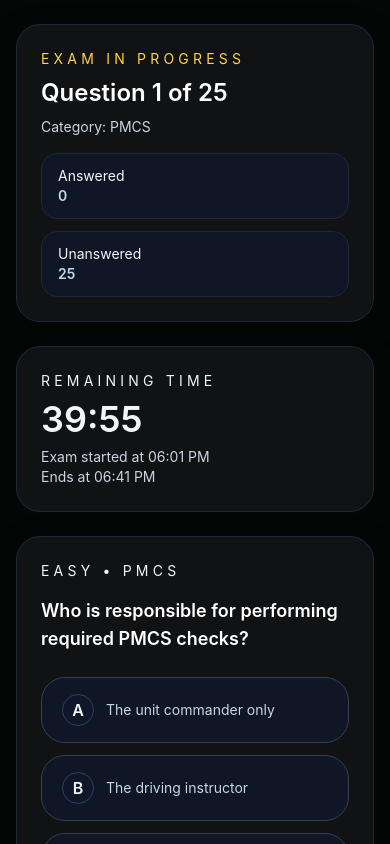
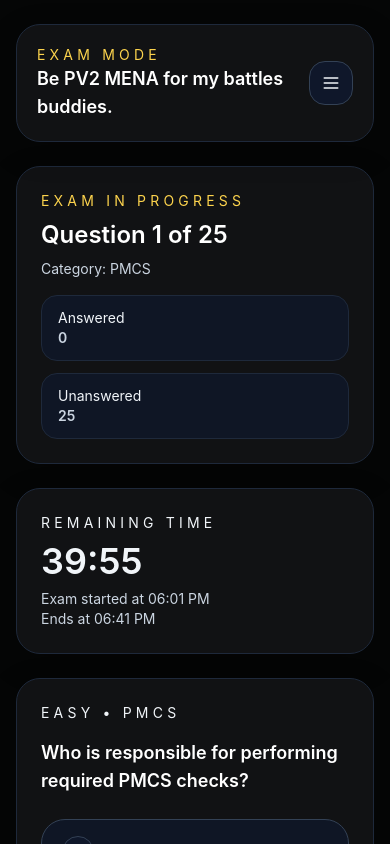
Before and after one commit to valdy247/88M, a Next.js app: page /exam in a window 390 px wide. Shown: the top 844 px of the page. Built offline with nearby package versions, Linux system fonts and the light colour scheme.

Commit message:
feat: add top exam header with hamburger menu and home option

```diff
--- a/src/app/exam/page.tsx
+++ b/src/app/exam/page.tsx
@@ -1,8 +1,9 @@
 'use client';
 
 import { useEffect, useMemo, useState } from 'react';
+import Link from 'next/link';
 import { useRouter } from 'next/navigation';
-import { ArrowLeft, ArrowRight, Circle, Clock3, ListChecks, Send } from 'lucide-react';
+import { ArrowLeft, ArrowRight, Circle, Clock3, Home, ListChecks, Menu, Send, X } from 'lucide-react';
 import { ExamHeader } from '../../components/exam/ExamHeader';
 import { CountdownTimer } from '../../components/exam/CountdownTimer';
 import { QuestionCard } from '../../components/exam/QuestionCard';
@@ -19,6 +20,7 @@ export default function ExamPage() {
   const [session, setSession] = useState<ExamSession | null>(null);
   const [showDialog, setShowDialog] = useState(false);
   const [dialogMode, setDialogMode] = useState<'manual' | 'last'>('manual');
+  const [menuOpen, setMenuOpen] = useState(false);
   const [loading, setLoading] = useState(true);
 
   useEffect(() => {
@@ -133,6 +135,36 @@ export default function ExamPage() {
   return (
     <main className="min-h-screen bg-slate-950 text-slate-100 px-4 py-6 sm:px-6 lg:px-8">
       <div className="mx-auto flex max-w-6xl flex-col gap-6">
+        <div className="relative rounded-3xl border border-slate-800 bg-[#111214] p-5 shadow-glow">
+          <div className="flex items-center justify-between gap-4">
+            <div>
+              <p className="text-sm uppercase tracking-[0.3em] text-amber-300">Exam mode</p>
+              <h1 className="text-lg font-semibold text-white">Be PV2 MENA for my battles buddies.</h1>
+            </div>
+            <div className="relative">
+              <button
+                type="button"
+                onClick={() => setMenuOpen((current) => !current)}
+                aria-label="Open menu"
+                className="inline-flex h-11 w-11 items-center justify-center rounded-2xl border border-slate-700 bg-slate-900 text-slate-100 transition hover:border-slate-500"
+              >
+                {menuOpen ? <X className="h-5 w-5" /> : <Menu className="h-5 w-5" />}
+              </button>
+              {menuOpen && (
+                <div className="absolute right-0 top-full mt-2 w-40 rounded-3xl border border-slate-800 bg-[#0f1317] p-3 shadow-glow">
+                  <Link
+                    href="/"
+                    className="flex items-center gap-2 rounded-2xl px-3 py-3 text-sm font-semibold text-slate-100 transition hover:bg-slate-900"
+                    onClick={() => setMenuOpen(false)}
+                  >
+                    <Home className="h-4 w-4" />
+                    Home
+                  </Link>
+                </div>
+              )}
+            </div>
+          </div>
+        </div>
         <ExamHeader
           questionNumber={session.currentQuestionIndex + 1}
           totalQuestions={session.questions.length}
```
